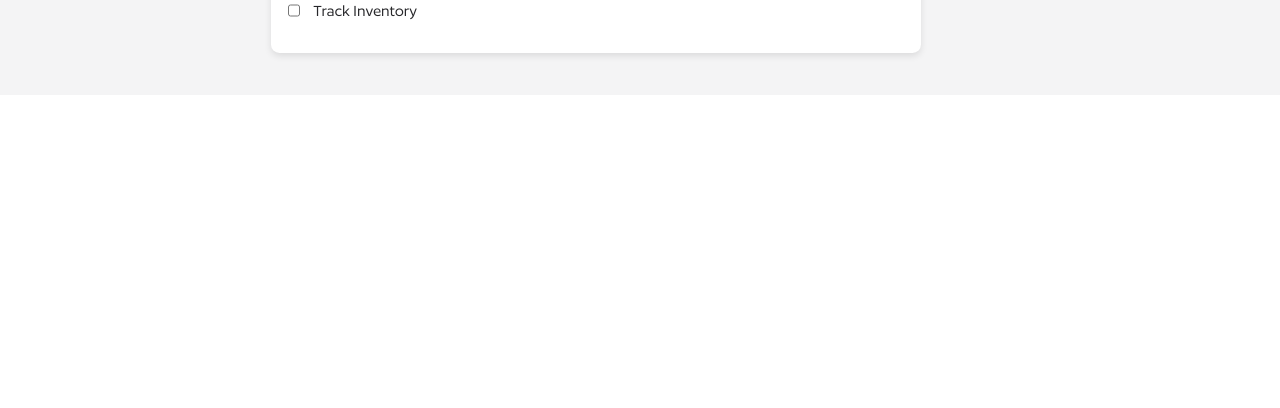
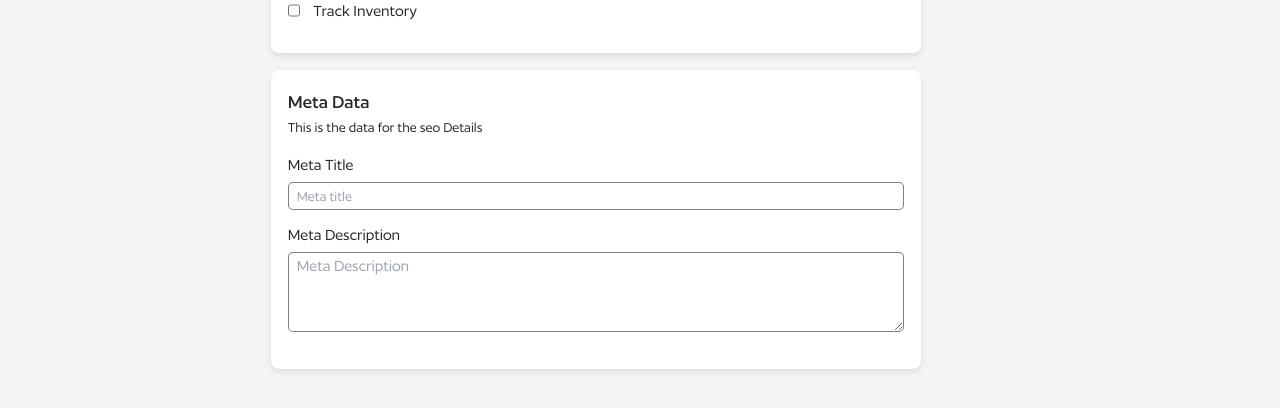
Before and after one commit to mani254/Corelic, a React (Vite) app in the folder frontend/: page /products/add in a window 1280 px wide. Shown: the part 824-1232 px from the top of the page. Before the commit the page ends 919 px from the top, so only its background shows below. Built offline with nearby package versions, Linux system fonts and the light colour scheme.

Commit message:
initial commit for the frontend along with fonts folder structure and popupmodal implimentation and tailwind setup and redux setup

```diff
--- a/frontend/index.html
+++ b/frontend/index.html
@@ -10,13 +10,13 @@
    <style>
       @font-face {
          font-family: 'Manrope';
-         src: url('/public/fonts/Manrope_Complete/Fonts/TTF/Manrope-Variable.ttf');
+         src: url('/fonts/Manrope_Complete/Fonts/TTF/Manrope-Variable.ttf');
          font-weight: 500;
       }
 
       @font-face {
          font-family: 'Author';
-         src: url('/public/fonts/Author_Complete/Fonts/TTF/Author-Variable.ttf');
+         src: url('/fonts/Author_Complete/Fonts/TTF/Author-Variable.ttf');
       }
    </style>
 </head>
--- a/frontend/src/App.jsx
+++ b/frontend/src/App.jsx
@@ -1,9 +1,14 @@
 import React, { lazy } from "react";
 import { connect } from "react-redux";
+import { Route, Routes } from "react-router-dom";
 
 import BackendLayout from "./layouts/BackendLayout";
 
 import "./App.css";
+import AddProduct from "./components/Products/AddProduct";
+import Products from "./components/Products/Products";
+import Home from "./pages/Home";
+import Login from "./pages/Login";
 
 const Modal = lazy(() => import("./components/Modal/Modal"));
 
@@ -11,7 +16,16 @@ function App({ modal }) {
 	return (
 		<React.Fragment>
 			<div className="bg-zinc-100 min-h-screen">
-				<BackendLayout />
+				<Routes>
+					<Route path="/" element={<Home />} />
+					<Route path="/login" element={<Login />} />
+					<Route element={<BackendLayout />}>
+						<Route path="products">
+							<Route index element={<Products />} />
+							<Route path="add" element={<AddProduct />} />
+						</Route>
+					</Route>
+				</Routes>
 			</div>
 
 			{modal.showModal && <Modal props={modal.modalProps} component={modal.modalComponent} />}
--- /dev/null
+++ b/frontend/src/components/Collection/Collection.jsx
@@ -0,0 +1,7 @@
+import React from "react";
+
+function Collection() {
+	return <div></div>;
+}
+
+export default Collection;
--- a/frontend/src/components/Products/AddProduct.jsx
+++ b/frontend/src/components/Products/AddProduct.jsx
@@ -26,6 +26,8 @@ function AddProduct() {
 		comparePrice: "",
 		gst: "",
 		sku: "",
+		metaTitle: "",
+		metaDescription: "",
 	});
 
 	const [errors, setErrors] = useState({
@@ -175,6 +177,21 @@ function AddProduct() {
 						</div>
 						{/* ----------------------- Inventory ------------------------ */}
 						<Inventory variants={productVariants} setVariants={setProductVariants} options={productOptions} setOptions={setProductOptions} />
+
+						{/* ---------------------------Meta Data----------------------------- */}
+						<div className="outer-box">
+							<h4>Meta Data</h4>
+							<p className="text-xs mb-3">This is the data for the seo Details</p>
+
+							<div className="input-wrapper">
+								<label htmlFor="meta-title">Meta Title</label>
+								<input type="text" placeholder="Meta title" name="metaTitle" id="metaTitle" onChange={handleChange} value={productInfo.metaTitle}></input>
+							</div>
+							<div className="input-wrapper">
+								<label htmlFor="metaDescription">Meta Description</label>
+								<textarea id="metaDescription" name="metaDescription" placeholder="Meta Description" onChange={handleChange} value={productInfo.metaDescription}></textarea>
+							</div>
+						</div>
 					</div>
 					<div className="w-1/4 min-w-[280px]">
 						<div className="outer-box">
--- /dev/null
+++ b/frontend/src/components/Products/Products.jsx
@@ -0,0 +1,11 @@
+import React from "react";
+
+function Products() {
+	return (
+		<div>
+			<h4>Products Page</h4>
+		</div>
+	);
+}
+
+export default Products;
--- a/frontend/src/layouts/BackendLayout.jsx
+++ b/frontend/src/layouts/BackendLayout.jsx
@@ -1,9 +1,9 @@
-import React, { lazy } from "react";
+import React from "react";
 
 import BackendHeader from "../components/BackendHeader/BackendHeader";
 import BackendNavbar from "../components/BackendNavbar/BackendNavbar";
 
-const AddProduct = lazy(() => import("../components/Products/AddProduct"));
+import { Outlet } from "react-router-dom";
 
 function BackendLayout() {
 	return (
@@ -16,7 +16,7 @@ function BackendLayout() {
 					<BackendNavbar />
 				</div>
 				<div className="w-full overflow-y-auto pt-16">
-					<AddProduct />
+					<Outlet />
 				</div>
 			</div>
 		</React.Fragment>
--- /dev/null
+++ b/frontend/src/pages/Home.jsx
@@ -0,0 +1,11 @@
+import React from "react";
+
+function Home() {
+	return (
+		<div>
+			<h4>This is frotend Home page</h4>
+		</div>
+	);
+}
+
+export default Home;
--- /dev/null
+++ b/frontend/src/pages/Login.jsx
@@ -0,0 +1,7 @@
+import React from "react";
+
+function Login() {
+	return <div></div>;
+}
+
+export default Login;
```
